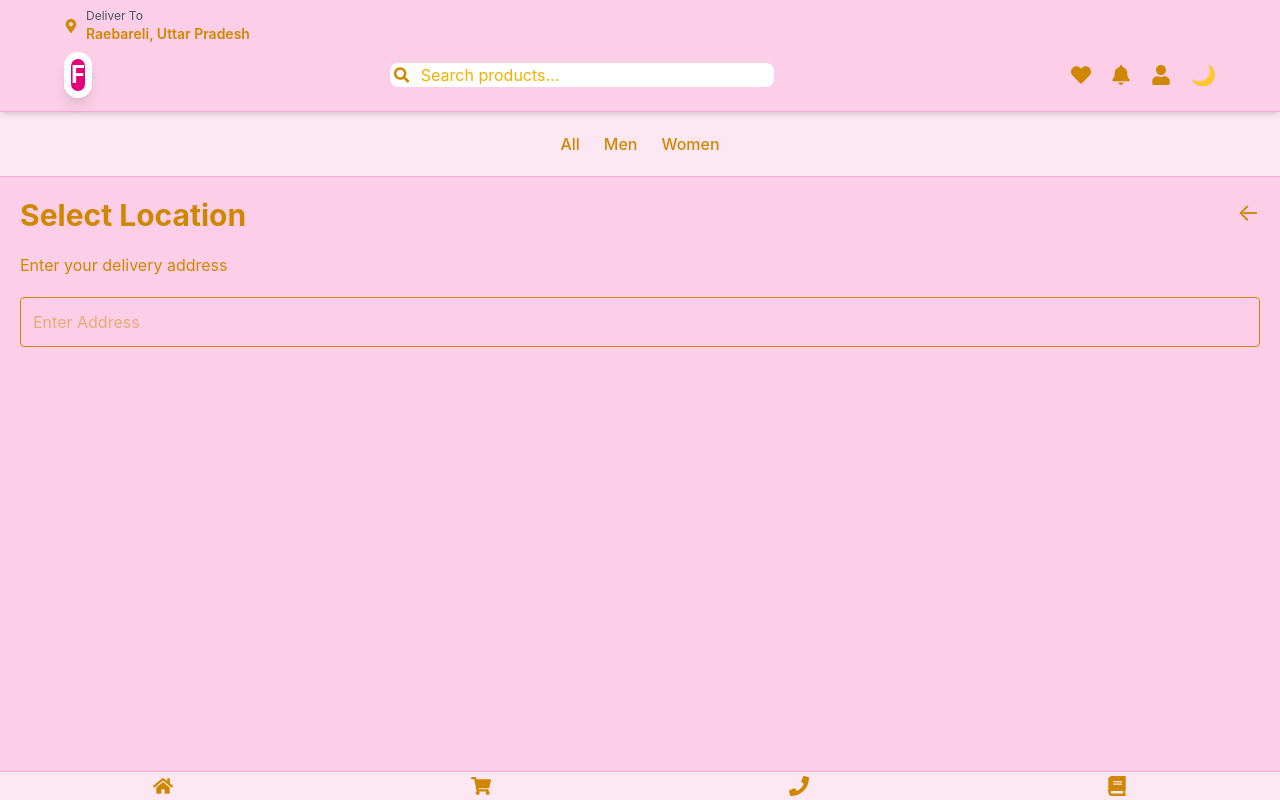
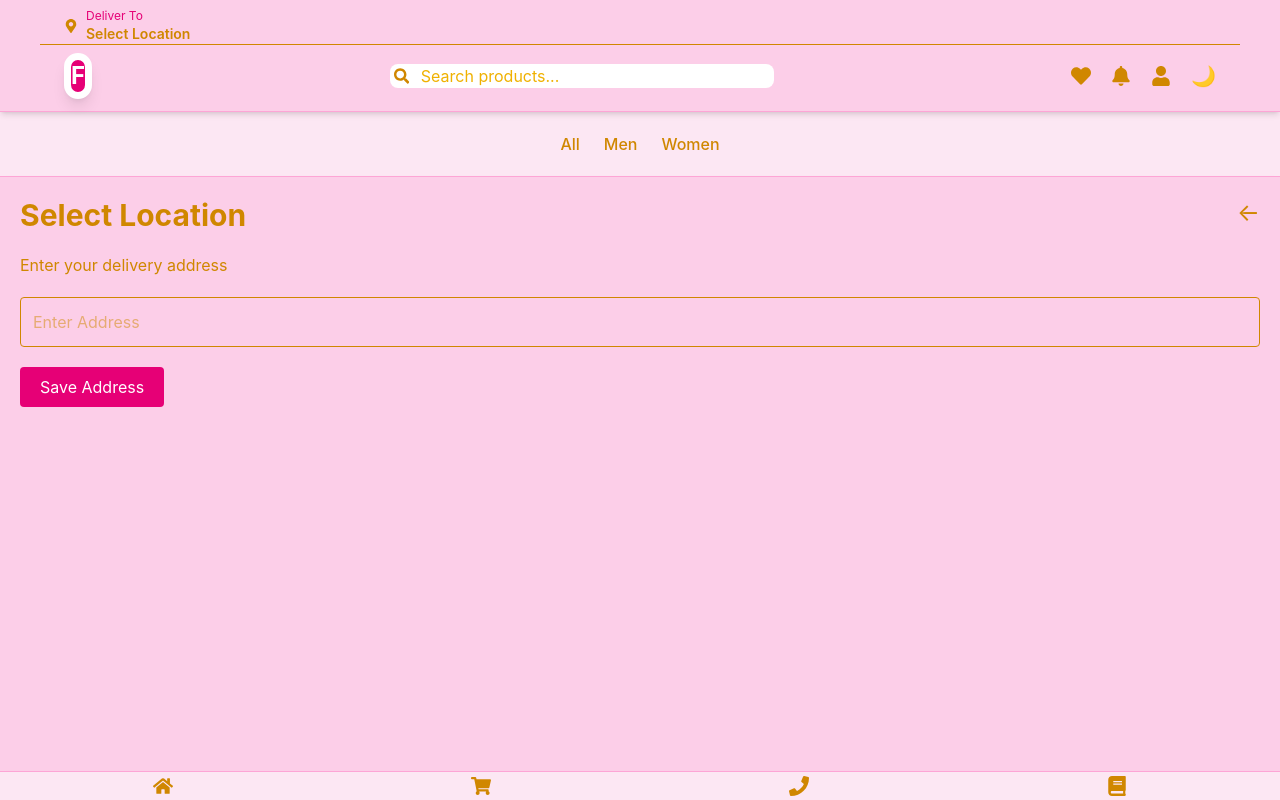
Before and after one commit to 1998ankitayadav/FashionX-app, a React (Vite) app: page /location in a window 1280 px wide. Shown: the top 800 px of the page. Built offline with nearby package versions, Linux system fonts and the light colour scheme.

Commit message:
Your commit message

```diff
--- a/src/App.jsx
+++ b/src/App.jsx
@@ -20,6 +20,9 @@ const [dark,setDark] = useState( false)
     JSON.parse(localStorage.getItem("wishlist")) || [])
    const [search, setSearch] = useState("")
    const [sort, setSort] = useState("default")
+   const [location, setLocation] = useState(()=>{
+    return localStorage.getItem("location") || "Select Location";
+   });
    const [cart,setCart] = useState(
 JSON.parse(localStorage.getItem("cart")) || []
 )
@@ -49,6 +52,11 @@ useEffect(()=>{
     JSON.stringify(cart)
   )
   },[cart])
+ useEffect(()=>{
+  localStorage.setItem(
+    "location",location
+  );
+}, [location]);
 
 
   return (
@@ -76,6 +84,7 @@ position-fixed">
      setDark={setDark}
      search={search}
      setSearch={setSearch}
+     location={location}
      />
          </div>
 
@@ -113,7 +122,10 @@ setSort={setSort}
         <Route path="/notification" element={<Notification/>}/>
         <Route path="/contact" element={<Contact/>}/>
         <Route path="/references" element={<References/>}/>
-        <Route path="/location" element={<Location/>}/>
+        <Route path="/location" element={<Location
+        location={location}
+        setLocation={setLocation}
+          />}/>
 
 
       </Routes>
--- a/src/components/Navbar.jsx
+++ b/src/components/Navbar.jsx
@@ -1,7 +1,7 @@
 import { FaHeart, FaBell, FaUser,FaSearch,FaMapMarkerAlt } from "react-icons/fa"
 
 import { Link } from "react-router-dom"
-function Navbar({dark,setDark,setSearch}){
+function Navbar({dark,setDark,setSearch,location}){
     return(
      <>
     <nav className="
@@ -35,6 +35,7 @@ justify-start
     text-yellow-600
     dark:text-pink-600
     text-sm
+    border-b
     "
     >
 
@@ -47,12 +48,12 @@ justify-start
 
             <div>
 
-                <p className="text-xs text-gray-600">
+                <p className="text-xs text-pink-600 dark:text-white">
                     Deliver To
                 </p>
 
                 <h4 className="font-semibold">
-                    Raebareli, Uttar Pradesh
+                   {location}
                 </h4>
 
             </div>
--- a/src/pages/Location.jsx
+++ b/src/pages/Location.jsx
@@ -1,8 +1,10 @@
 import {useNavigate} from "react-router-dom"
-
-function Location(){
+import { useState } from "react";
+function Location({location, setLocation}){
 
 const navigate = useNavigate()
+const [address, setAddress] = useState(
+    location === "Select Location" ? "" : location);
 
 return(
 
@@ -44,6 +46,8 @@ Enter your delivery address
 
 
 <input
+value={address}
+onChange={(e) => setAddress(e.target.value)}
 placeholder="Enter Address"
 className="
 mt-5
@@ -54,7 +58,23 @@ w-full
 dark:bg-black-800
 "
 />
+<button
+onClick={() => {
+setLocation(address);
+navigate(-1);
+}}
+className="
+mt-5
+bg-pink-600
+text-white
+px-5
+py-2
+rounded
+hover:bg-pink-700
+">
+Save Address
 
+</button>
 
 </div>
 
```
